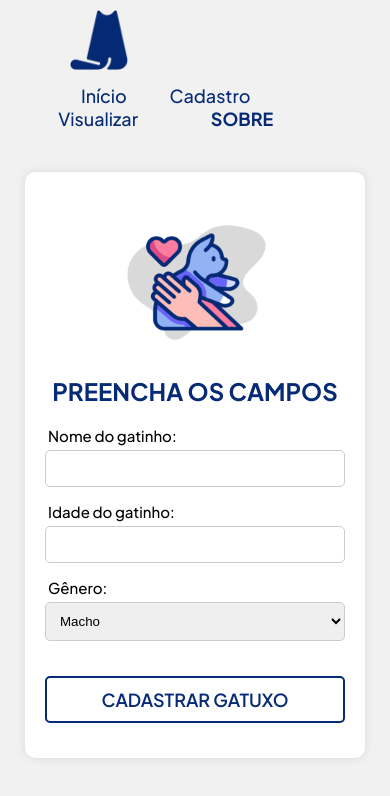
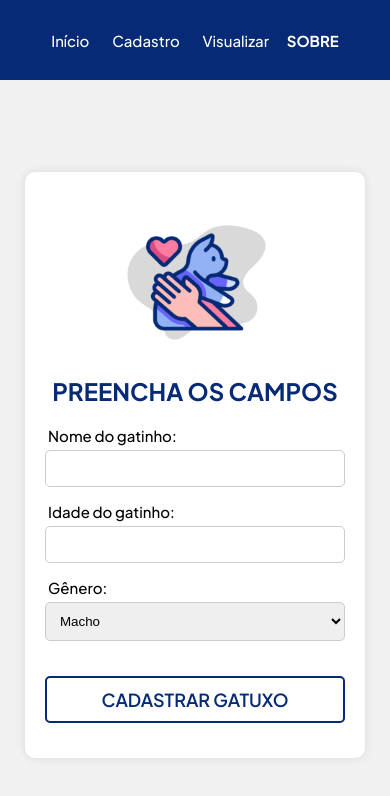
Before and after one commit to sofiasaless/cats-API, a plain HTML site: page frontEnd/register/register.html in a window 390 px wide. Drawn offline with Linux system fonts and the light colour scheme; files whose address does not match are found by name.

Commit message:
responsividade de register e ajustes

```diff
--- a/frontEnd/register/register.html
+++ b/frontEnd/register/register.html
@@ -1,10 +1,10 @@
 <!DOCTYPE html>
-<html lang="en">
+<html lang="pt-br">
 <head>
     <meta charset="UTF-8">
     <meta name="viewport" content="width=device-width, initial-scale=1.0">
     <link rel="stylesheet" href="style.css">
-    <!-- <link rel="stylesheet" href="../style.css"> -->
+    <link rel="stylesheet" href="responsive.css">
     <title>Cadastrar Gatuxo</title>
 </head>
 <body>
--- /dev/null
+++ b/frontEnd/register/responsive.css
@@ -0,0 +1,32 @@
+@media screen and (max-width: 950px) {
+
+    nav {
+        background: #062a75;
+        height: 80px;
+        padding: 0;
+    }
+
+    .nav-logo {
+        display: none;
+    }
+
+    .navbar {
+        justify-content: center;
+        margin: 0;
+    }
+
+    ul li a {
+        color: white;
+        font-size: 15px;
+        margin: 10px;
+    }
+
+    #about {
+        margin-left: 5px;
+    }
+
+    a:hover{
+        border-bottom: 3px solid white;
+    }
+
+}
```
